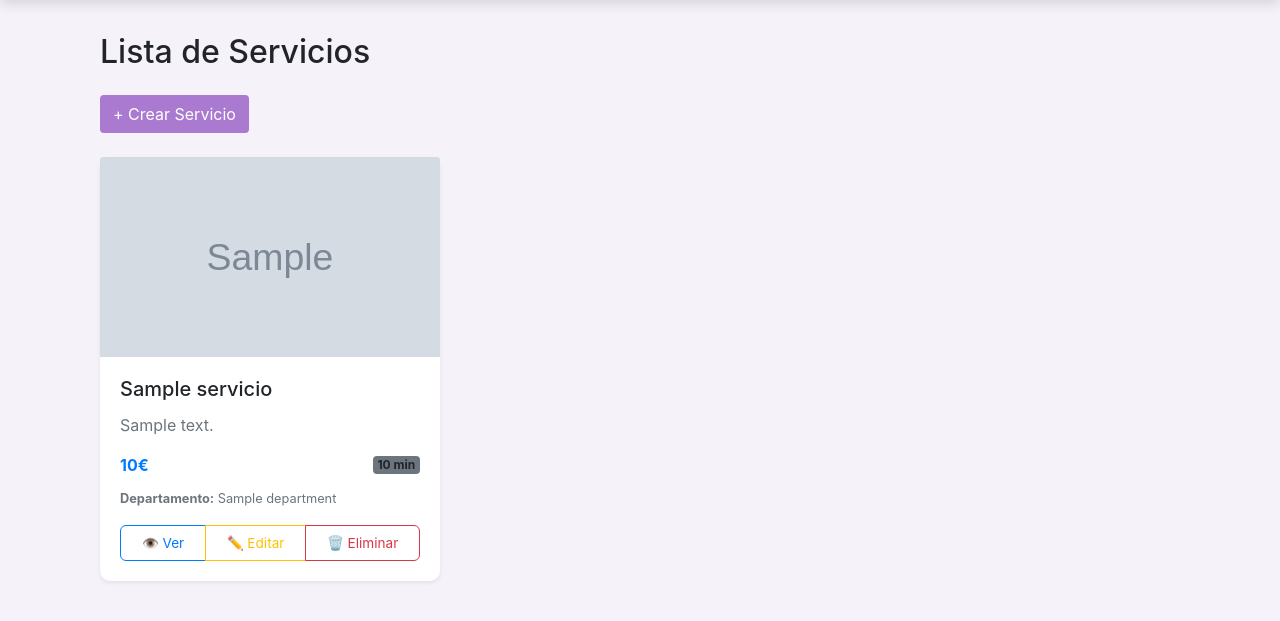
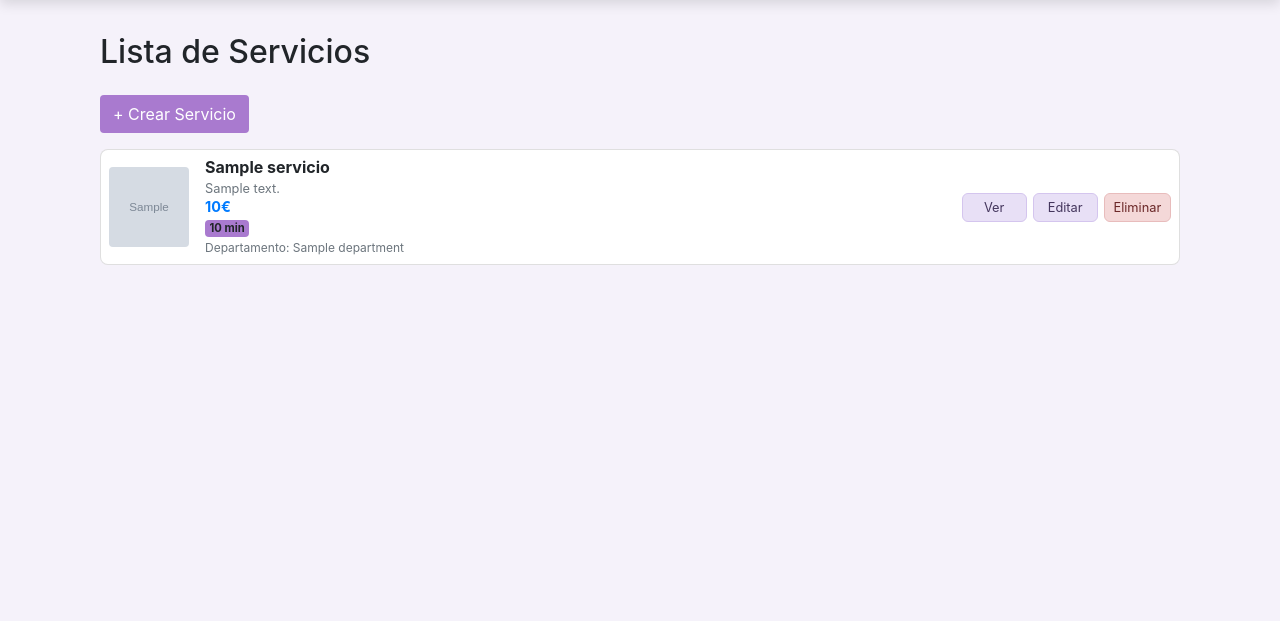
Before and after one commit to PepeCoral/orchid-cosmetics, a Django app: template src/app/templates/admin/services/list.html in a window 1280 px wide. Shown: the part 61-682 px from the top of the page. Run offline with Django 5.2, Linux system fonts and the light colour scheme; the template is opened without the code that fills it: most values are stand-ins (such as "Sample title", 1, 10 or a date in 2020); grey boxes marked "Sample" are stand-in pictures; some libraries are stand-ins or nearby versions.

Commit message:
style: :lipstick: modified admin service list styles

```diff
--- a/src/app/templates/admin/services/list.html
+++ b/src/app/templates/admin/services/list.html
@@ -1,5 +1,4 @@
 {% extends 'admin/base_admin.html' %}
-
 
 {% block title %}Lista de Servicios - Orchid Cosmetics{% endblock %}
 
@@ -7,118 +6,122 @@
 <div class="container mt-4">
   <h2 class="mb-4">Lista de Servicios</h2>
 
-    <div class="mb-4">
+  <div class="mb-3">
     <a href="/admin/cosmeticservices/create" class="btn text-white" style="background-color: #a97acf;">
       + Crear Servicio
     </a>
   </div>
 
-    <div class="row">
+  {% if servicios %}
+  <ul class="list-group">
+
     {% for servicio in servicios %}
-        <div class="col-md-6 col-lg-4 mb-4">
-            <div class="card h-100 shadow-sm">
+    <li class="list-group-item d-flex align-items-center p-2 mb-2" style="border-radius: 8px;">
+
+      <!-- Image -->
+      <div style="width:80px; height:80px; flex-shrink:0;">
         {% if servicio.image_url %}
-                <img src="{{ servicio.image_url.url }}" alt="{{ servicio.name }}" class="card-img-top"
-                    style="height: 200px; object-fit: cover;">
+        <img src="{{ servicio.image_url.url }}" alt="{{ servicio.name }}" class="img-fluid rounded"
+          style="height:80px; width:80px; object-fit:cover;">
         {% else %}
-                <div class="card-img-top d-flex align-items-center justify-content-center bg-light"
-                    style="height: 200px;">
-                    <span class="text-muted">Sin imagen</span>
+        <div style="height:80px; width:80px; background:#eee;"
+          class="d-flex align-items-center justify-content-center rounded">
+          <span class="text-muted" style="font-size:0.75rem;">Sin imagen</span>
         </div>
         {% endif %}
-
-                <div class="card-body d-flex flex-column">
-                    <h5 class="card-title">{{ servicio.name }}</h5>
-                    <p class="card-text text-muted">
-                        {{ servicio.description|truncatewords:15 }}
-                    </p>
-
-                    <div class="mt-auto">
-                        <div class="d-flex justify-content-between align-items-center mb-2">
-                            <strong class="text-primary">{{ servicio.price }}€</strong>
-                            <span class="badge bg-secondary">{{ servicio.duration_minutes }} min</span>
       </div>
 
-                        <p class="card-text">
-                            <small class="text-muted">
-                                <strong>Departamento:</strong> {{ servicio.department }}
+      <!-- Details -->
+      <div class="ml-3 flex-grow-1" style="line-height:1.2;">
+        <strong style="font-size:1rem;">{{ servicio.name }}</strong><br>
+        <small class="text-muted">{{ servicio.description|truncatewords:10 }}</small><br>
+
+        <strong class="text-primary" style="font-size:0.9rem;">{{ servicio.price }}€</strong><br>
+        <span class="badge bg-secondary mt-1" style="font-size:0.7rem;">
+          {{ servicio.duration_minutes }} min
+        </span><br>
+
+        <small class="text-muted" style="font-size:0.75rem;">
+          Departamento: {{ servicio.department }}
         </small>
-                        </p>
+      </div>
 
-                        <!-- BOTONES DE ACCIÓN -->
-                        <div class="btn-group w-100" role="group">
-                            <a href="{% url 'admin/cosmeticservices/show' servicio.id %}"
-                                class="btn btn-outline-primary btn-sm" title="Ver detalles">
-                                👁️ Ver
+      <!-- Action Buttons (horizontal with gap) -->
+      <div class="d-flex align-items-center">
+        <div class="button-row">
+          <a href="{% url 'admin/cosmeticservices/show' servicio.id %}" class="btn btn-sm action-btn">
+            Ver
           </a>
-                            <a href="{% url 'admin/cosmeticservices/update' servicio.id %}"
-                                class="btn btn-outline-warning btn-sm" title="Editar servicio">
-                                ✏️ Editar
+          <a href="{% url 'admin/cosmeticservices/update' servicio.id %}" class="btn btn-sm action-btn">
+            Editar
           </a>
-                            <a href="{% url 'admin/cosmeticservices/delete' servicio.id %}"
-                                class="btn btn-outline-danger btn-sm" title="Eliminar servicio">
-                                🗑️ Eliminar
+          <a href="{% url 'admin/cosmeticservices/delete' servicio.id %}" class="btn btn-sm action-btn-danger">
+            Eliminar
           </a>
         </div>
       </div>
-                </div>
-            </div>
-        </div>
-        {% empty %}
-        <div class="col-12">
+
+    </li>
+    {% endfor %}
+
+  </ul>
+
+  {% else %}
   <div class="alert alert-info text-center">
     No hay servicios creados.
     <a href="/admin/cosmeticservices/create" class="alert-link">Crear el primer servicio</a>.
   </div>
-        </div>
-        {% endfor %}
-    </div>
+  {% endif %}
 </div>
 
 <style>
-    .card {
-        transition: transform 0.2s ease, box-shadow 0.2s ease;
-        border: none;
-        border-radius: 10px;
+  .list-group-item img {
+    border-radius: 6px;
   }
 
-    .card:hover {
-        transform: translateY(-5px);
-        box-shadow: 0 8px 25px rgba(0, 0, 0, 0.1) !important;
+  /* Button row spacing */
+  .button-row {
+    display: flex;
+    gap: 6px;
+    /* small gap between buttons */
   }
 
-    .btn-group .btn {
-        border-radius: 0;
-        font-size: 0.85rem;
-        padding: 0.4rem 0.5rem;
+  .button-row .btn {
+    min-width: 65px;
+    padding: 0.25rem 0.55rem;
+    font-size: 0.8rem;
+    border-radius: 6px !important;
   }
 
-    .btn-group .btn:first-child {
-        border-top-left-radius: 6px;
-        border-bottom-left-radius: 6px;
+  /* Soft branded purple buttons */
+  .action-btn {
+    background-color: #e8e0f6;
+    border: 1px solid #d4c5ee;
+    color: #44365d;
   }
 
-    .btn-group .btn:last-child {
-        border-top-right-radius: 6px;
-        border-bottom-right-radius: 6px;
+  .action-btn:hover {
+    background-color: #dcd0f2;
+    border-color: #c9b8e8;
+    color: #2a2140;
   }
 
-    .btn-outline-warning:hover {
-        background-color: #ffc107;
-        border-color: #ffc107;
-        color: #000;
+  /* Soft red delete button */
+  .action-btn-danger {
+    background-color: #f4d8d8;
+    border: 1px solid #e8bcbc;
+    color: #6b2828;
   }
 
-    .btn-outline-danger:hover {
-        background-color: #dc3545;
-        border-color: #dc3545;
-        color: #fff;
+  .action-btn-danger:hover {
+    background-color: #ecc2c2;
+    border-color: #d9a5a5;
+    color: #4a1b1b;
   }
 
-    .btn-outline-primary:hover {
-        background-color: #a97acf;
-        border-color: #a97acf;
-        color: #fff;
+  /* Purple brand badge */
+  .badge.bg-secondary {
+    background-color: #a97acf !important;
   }
 </style>
 {% endblock %}
```
Lines whose indentation alone changed are shown as unchanged.
